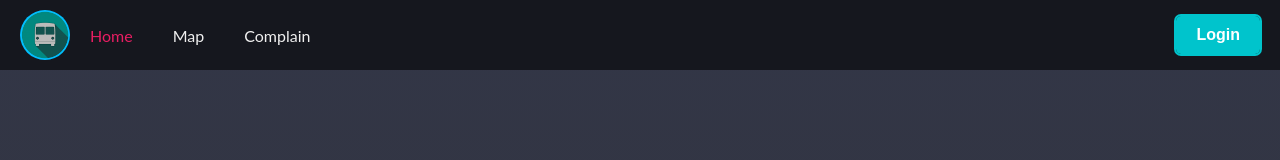
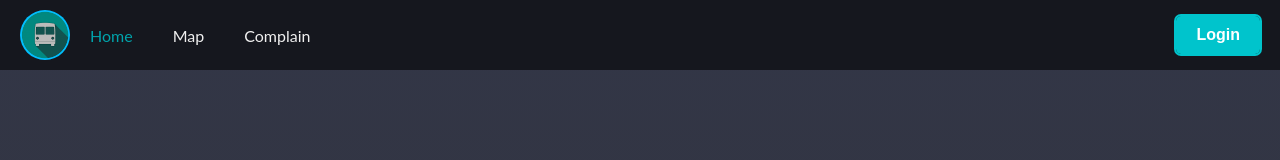
Before and after one commit to EdrinM22/BusStartupEpoka_frontend, a React (Vite) app in the folder bus-startup/: page / in a window 1280 px wide. In both pictures the pointer is over the element "Home". Shown: the top 160 px of the page. Built offline with nearby package versions, Linux system fonts and the light colour scheme.

Commit message:
changed some colors

```diff
--- a/bus-startup/src/index.css
+++ b/bus-startup/src/index.css
@@ -74,6 +74,7 @@ body{
 /*! ------------------------------------- HEADER ------------------------------------- */
 .header {
   display: flex;
+  flex-direction: row;
   justify-content: space-between;
   align-items: center;
   background-color: #15171e;
@@ -83,6 +84,7 @@ body{
 .nav-container {
   display: flex;
   align-items: center;
+  flex-direction: row;
 }
 
 .nav-text {
@@ -95,7 +97,7 @@ body{
 
 
 .nav-text:hover {
-  color: #e91e63;
+  color: #00A4AC;
 }
 .bus-icon-header{
   width: 50px;
```
